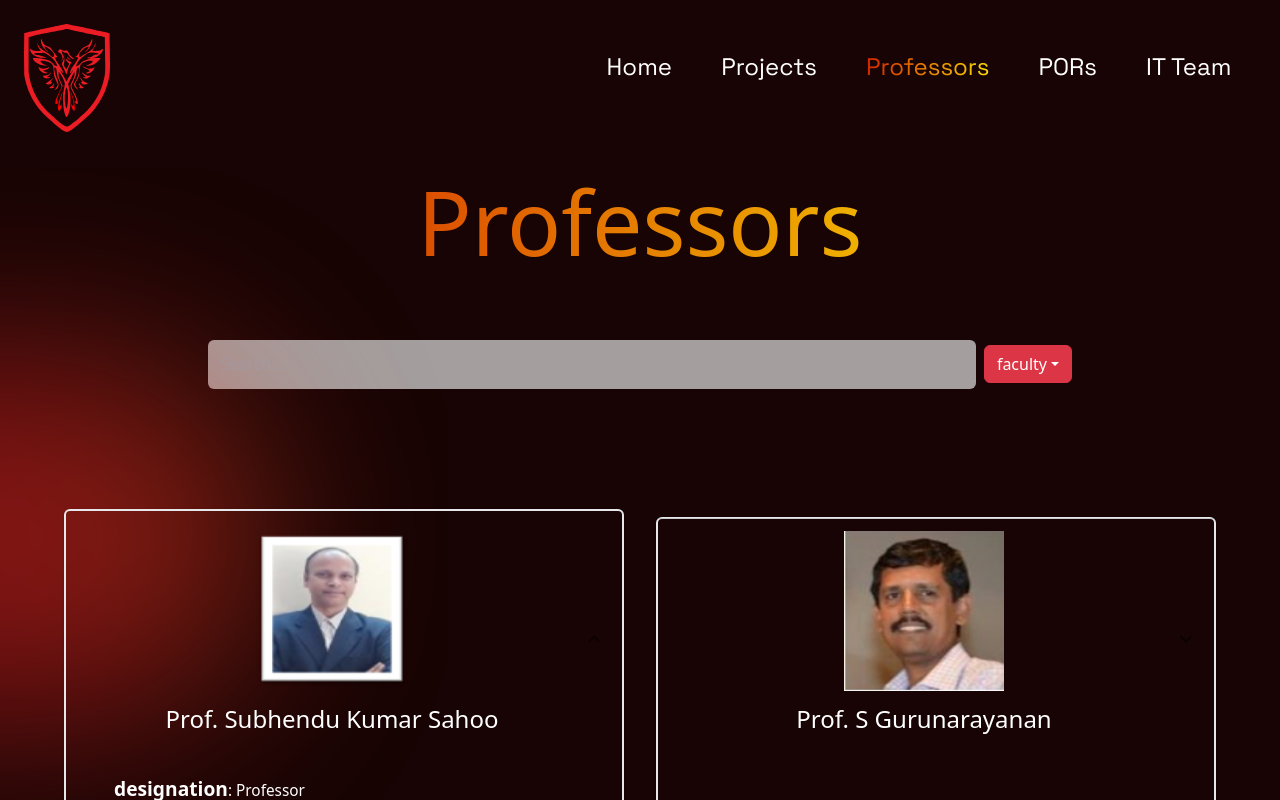
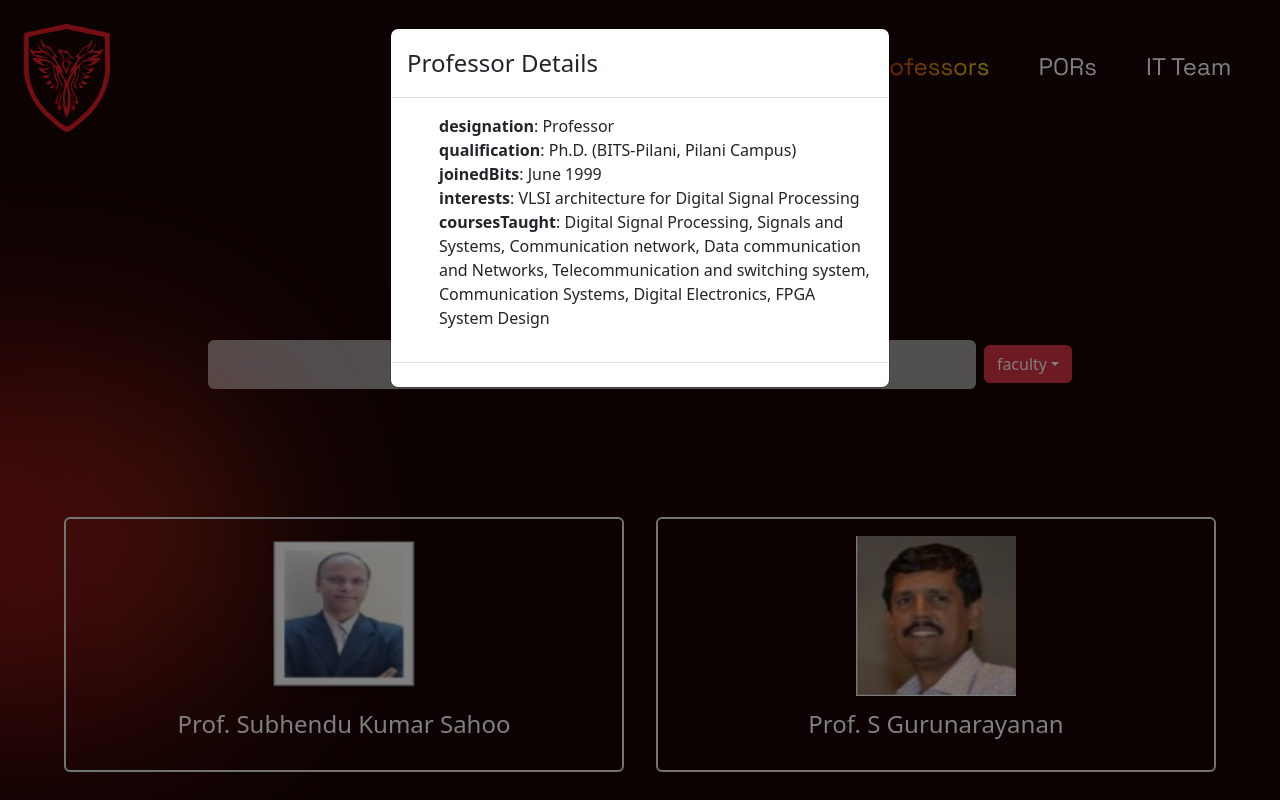
Before and after one commit to PHoEnix-BPHC/Phoenix-Website-2.0, a React (Vite) app: page /professors in a window 1280 px wide. Both pictures are taken after a click on the element "Prof. Subhendu Kumar Sahoo". Shown: the top 800 px of the page. Built offline with nearby package versions, Linux system fonts and the light colour scheme; a web font is replaced by a local one.

Commit message:
prof details from accordion to modal

```diff
--- a/src/pages/Professors.jsx
+++ b/src/pages/Professors.jsx
@@ -1,7 +1,7 @@
 import { useState } from 'react';
 import professors from '../data/professors.js';
 
-import {Image, Dropdown, DropdownButton} from 'react-bootstrap';
+import { Image, Dropdown, DropdownButton, Modal } from 'react-bootstrap';
 
 import { Accordion, AccordionDetails, AccordionSummary } from "@mui/material"
 import ExpandMoreIcon from '@mui/icons-material/ExpandMore';
@@ -31,16 +31,16 @@ const Professors = () => {
 			if (keys[i] === currentKey && highlightLength > 0) {
 				lijsx.push(
 					<li key={i}>
-						<span className="font-bold text-[1.5vw]">
+						<span className="font-bold text-lg">
 							{keys[i]}
 							</span>
-						<span className="text-[1.2vw]">
+						<span className="text-base">
 							: {vals[i].slice(0, highlightIndex)}
 						</span>
-						<span className="text-[1.2vw] bg-yellow">
+						<span className="text-base bg-yellow">
 							{vals[i].slice(highlightIndex, highlightIndex + highlightLength)}
 						</span>
-						<span className="text-[1.2vw]">
+						<span className="text-base">
 							{vals[i].slice(highlightIndex + highlightLength)}
 						</span>
 					</li>
@@ -49,10 +49,10 @@ const Professors = () => {
 			else {
 				lijsx.push(
 					<li key={i}>
-						<span className="font-bold text-[1.5vw]">
+						<span className="font-bold text-base">
 							{keys[i]}
 						</span>
-						<span className="text-[1.2vw]">
+						<span className="text-base">
 							: {vals[i]}
 						</span>
 					</li>
@@ -63,30 +63,40 @@ const Professors = () => {
 		return lijsx;
 	}
 
+	function ProfCard({ name, src, data }) {
+		const [show, setShow] = useState(false);
+
+		const handleShow = () => setShow(true);
+		const handleClose = () => setShow(false);
+
+		return (
+			<>
+				<div className="flex flex-col w-full h-full items-center rounded border-solid border-2 text-white p-[3%] z-1" onClick={handleShow}>
+					<Image className="w-[10rem] h-[10rem]" src={src} />
+					<p className="block text-lg m-[2%]">
+						{name}
+					</p>
+				</div>
+
+				<Modal show={show} onHide={handleClose}>
+					<Modal.Header>
+					<Modal.Title>Professor Details</Modal.Title>
+					</Modal.Header>
+					<Modal.Body>{data}</Modal.Body>
+					<Modal.Footer>
+					</Modal.Footer>
+				</Modal>
+			</>
+		);
+	}
+
 	let allProfDataJsx = professors.map((professor) => {
 		let src = "/src/data/professorImages/" + professor.faculty + ".png";
 
-		return (
-			<Accordion className="w-[100%] h-[100%] rounded border-solid border-2 bg-transparent text-white"
-				key={professor.faculty}
-			>
-				<AccordionSummary className="justify-items-center"
-					expandIcon={<ExpandMoreIcon />}
-				>
-					<div className="flex flex-col w-full h-full items-center">
-						<Image className="w-[10rem] h-[10rem]" src={src}/>
-						<p className="block text-lg m-[2%]">
-							{professor.faculty}
-						</p>
-					</div>
-				</AccordionSummary>
-				<AccordionDetails>
-					<ul>
-						{liForEachProfessorData(professor)}
-					</ul>
-				</AccordionDetails>
-			</Accordion>
-		);
+		let professorData = (<ul>
+			{liForEachProfessorData(professor)}
+		</ul>)
+		return < ProfCard name={professor.faculty} src={src} data={professorData}/>
 	});
 
 	allProfDataJsx = (
@@ -108,25 +118,10 @@ const Professors = () => {
 			let src = "/src/data/professorImages/" + professor.faculty + ".png";
 
 			if (lowerKey.includes(lowerSearch)) {
-				return (
-					<Accordion className="w-[100%] h-[100%] rounded border-solid border-2 bg-transparent text-white"
-						key={professor.faculty}
-					>
-						<AccordionSummary className="justify-items-center" expandIcon={<ExpandMoreIcon />}>
-							<div className="flex flex-col w-full h-full items-center">
-								<Image className="w-[10rem] h-[10rem]" src={src}/>
-								<p className="block text-lg m-[2%]">
-									{professor.faculty}
-								</p>
-							</div>
-						</AccordionSummary>
-						<AccordionDetails>
-							<ul>
-								{liForEachProfessorData(professor, lowerKey.indexOf(lowerSearch), lowerSearch.length)}
-							</ul>
-						</AccordionDetails>
-					</Accordion>
-				);
+				let professorData = (<ul>
+					{liForEachProfessorData(professor, lowerKey.indexOf(lowerSearch), lowerSearch.length)}
+				</ul>)
+				return < ProfCard name={professor.faculty} src={src} data={professorData}/>
 			}
 		});
 
```
